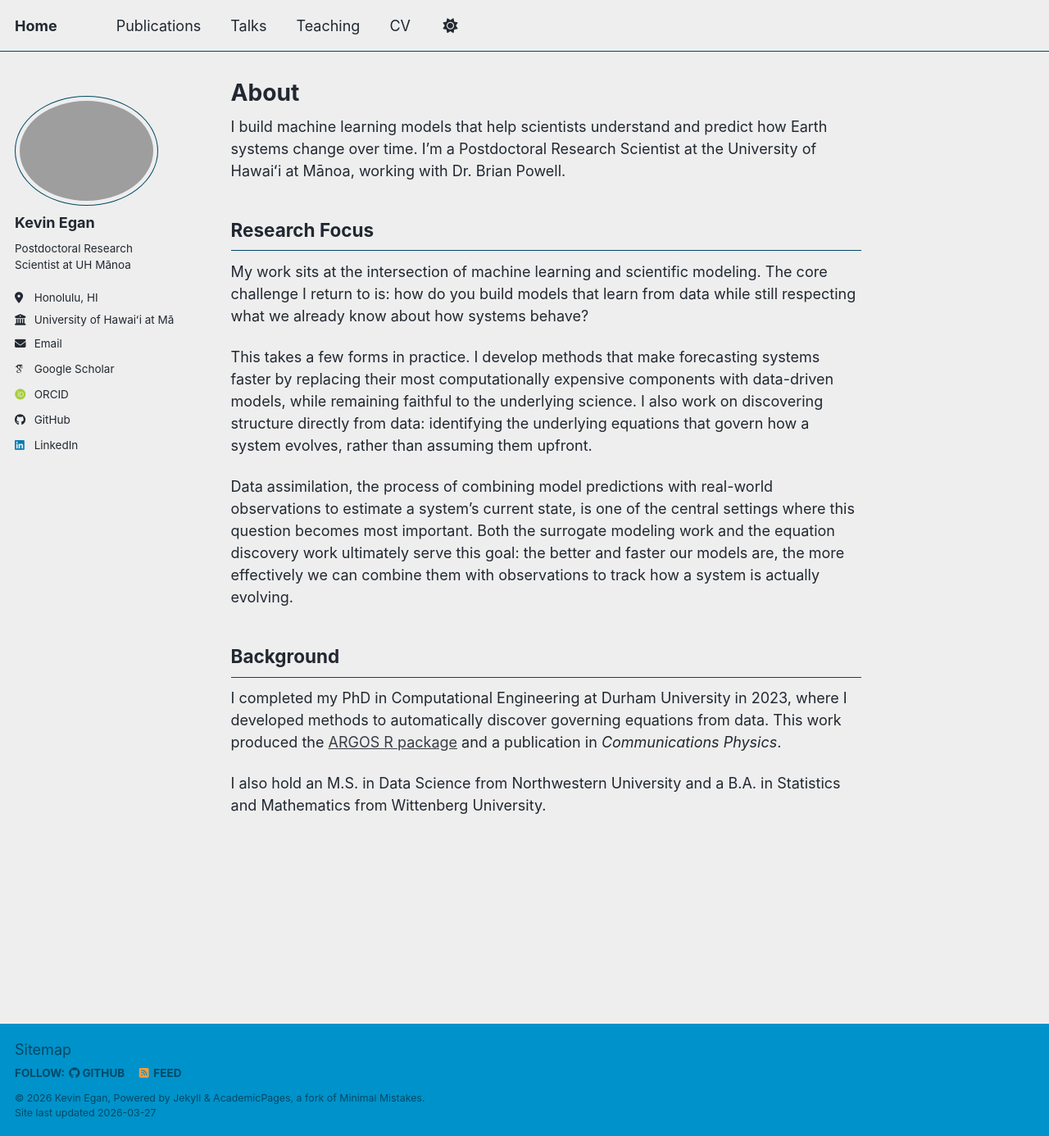
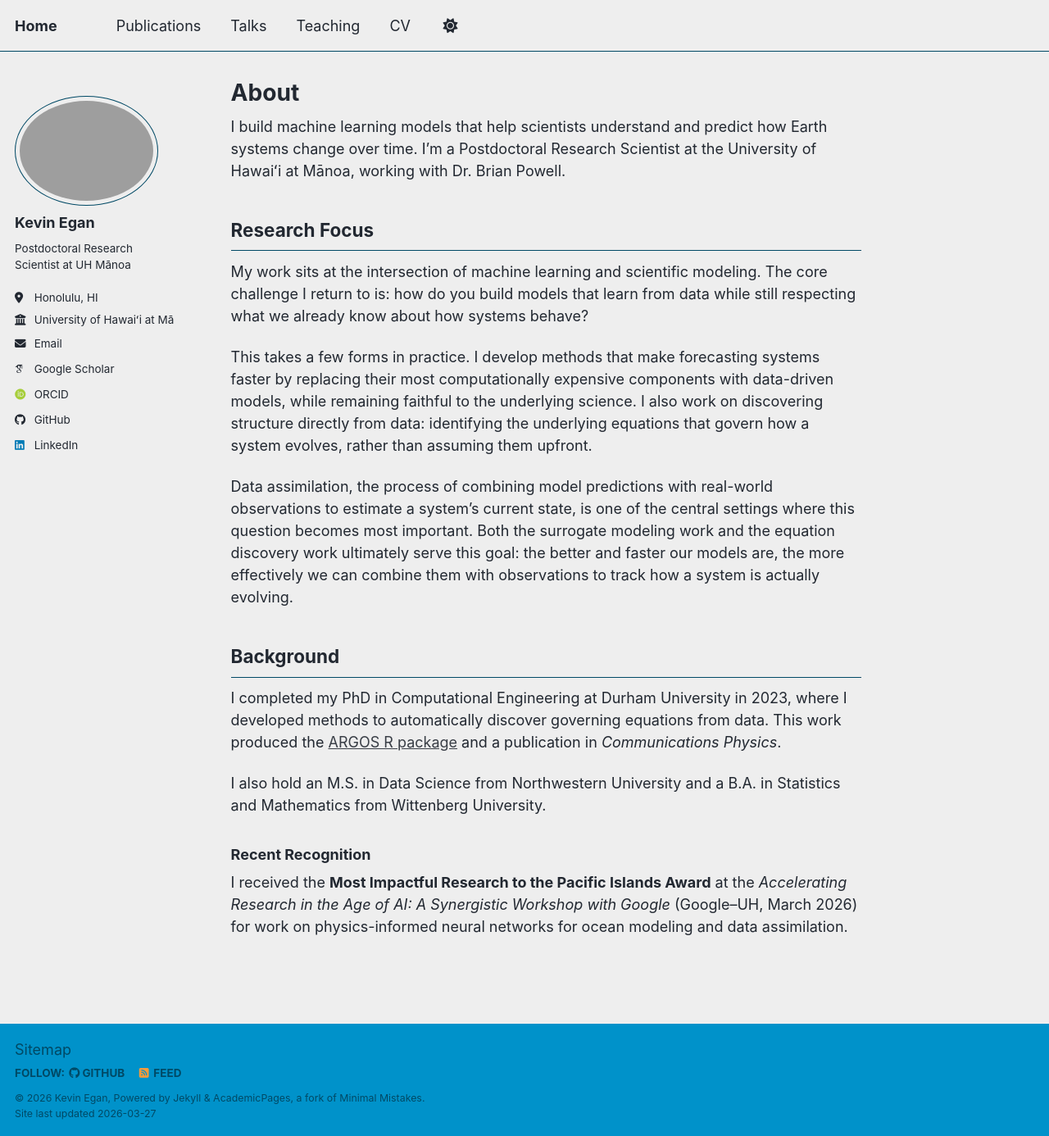
Before and after one commit to kevinegan31/kevinegan31.github.io, a Jekyll site: the page built from _pages/about.md, in a window 1280 px wide and 1386 px high. Shown: the whole window at 82% size. Built offline with Jekyll 4.4.1, drawn with Linux system fonts in a browser that asks for light colours; some web fonts are replaced; a script bundle is joined from its source files by our own code; library files that are not in the unit come from our copies.

Commit message:
Adding award to personal webpage

```diff
--- a/_pages/about.md
+++ b/_pages/about.md
@@ -28,3 +28,7 @@ I completed my PhD in Computational Engineering at Durham University in 2023, wh
 This work produced the [ARGOS R package](https://cran.r-project.org/web/packages/ARGOS/index.html) and a publication in *Communications Physics*.
 
 I also hold an M.S. in Data Science from Northwestern University and a B.A. in Statistics and Mathematics from Wittenberg University.
+
+### Recent Recognition
+
+I received the **Most Impactful Research to the Pacific Islands Award** at the *Accelerating Research in the Age of AI: A Synergistic Workshop with Google* (Google–UH, March 2026) for work on physics-informed neural networks for ocean modeling and data assimilation.
```
